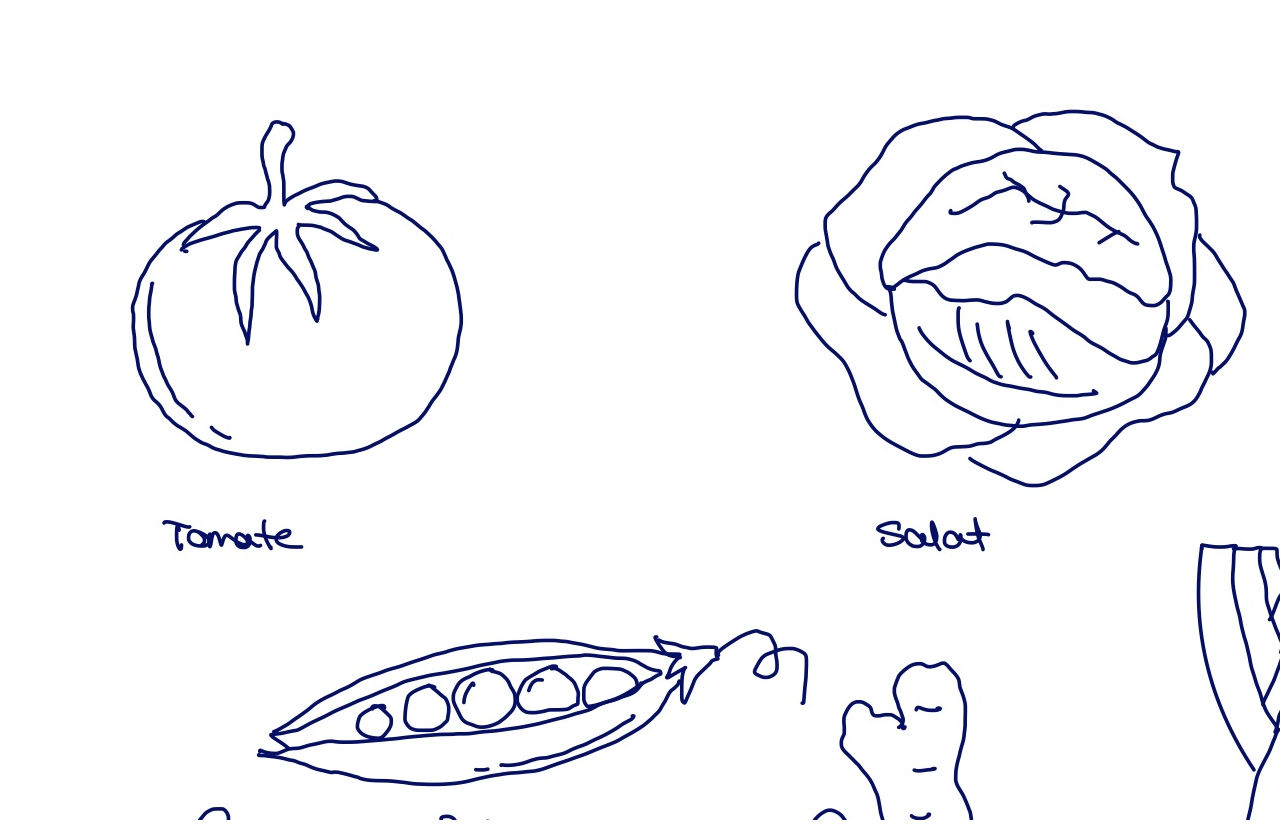
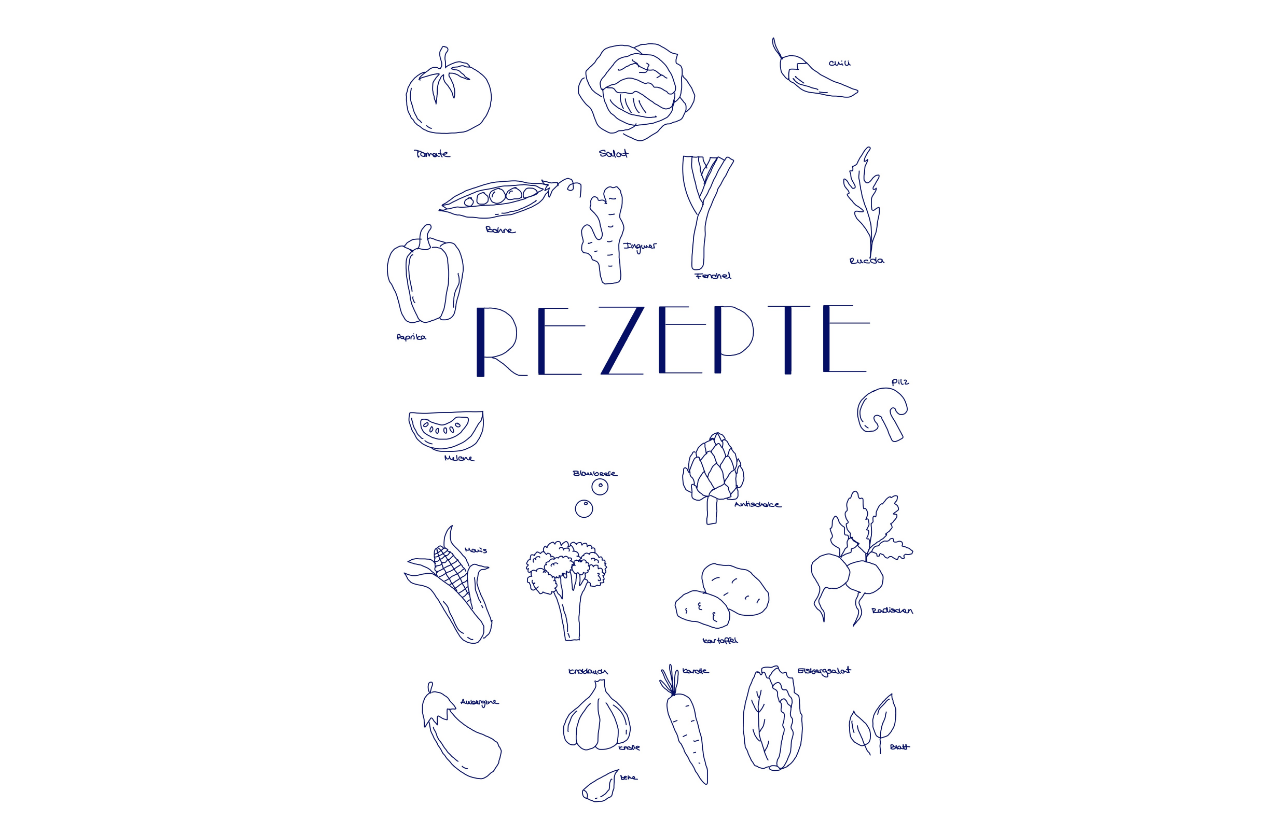
Before and after one commit to marina0701/Rezepte-app, a plain HTML site: page index.html in a window 1280 px wide. Shown: the top 830 px of the page. Drawn offline with Linux system fonts and the light colour scheme.

Commit message:
Add files via upload

```diff
--- a/index.html
+++ b/index.html
@@ -20,8 +20,9 @@
         }
         .hero{
             background-image: url('Kochbuch.jpg');
-            background-size:center ;
+            background-size:contain ;
             background-repeat: no-repeat;
+            background-position: center;
             width: 100%;
             height: 100vh;
             display: flex;
```
